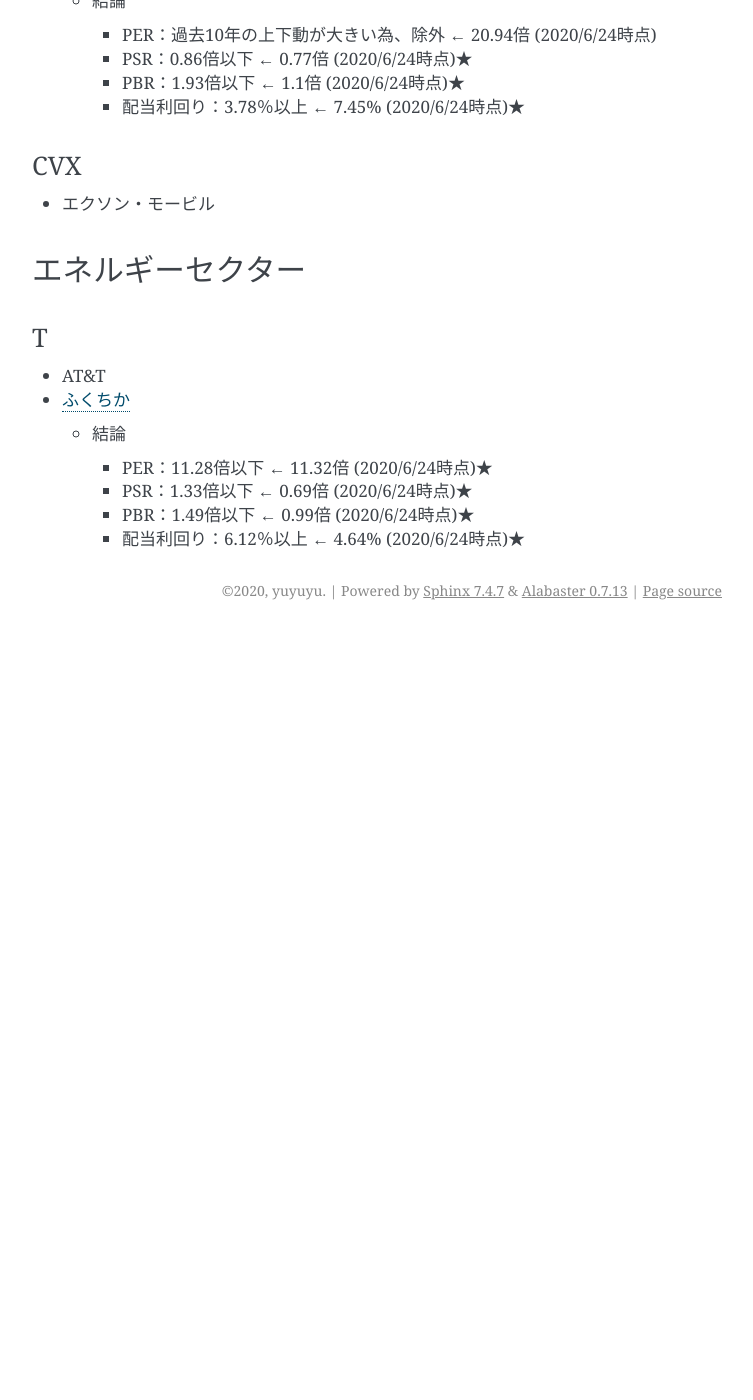
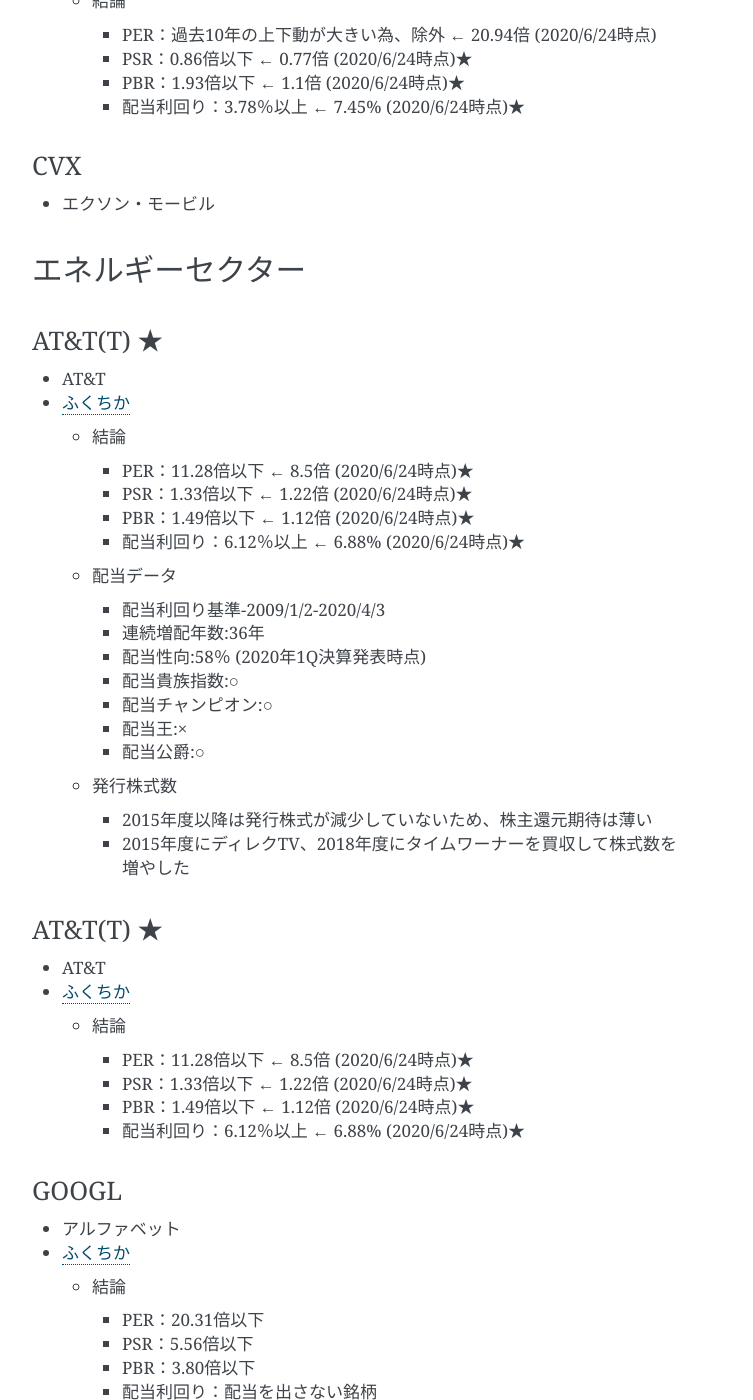
Before and after one commit to yuyuyu0706/sphinx, a Sphinx documentation site: the page built from sphinx/source/work/page07_finance.rst, in a window 1280 px wide and 1400 px high, scrolled down 8062 px. Shown: the whole window, without its empty margins (388-1141 px from the left). Built offline with Sphinx 7.4.7, drawn with Linux system fonts in a browser that asks for light colours; pages that are not in the unit, such as notebooks, are missing from menus; before the commit the page ends 8692 px from its top, so only the background shows below that; some of the changed text lies outside the part shown.

Commit message:
auto commit

```diff
--- a/sphinx/source/work/page07_finance.rst
+++ b/sphinx/source/work/page07_finance.rst
@@ -419,7 +419,7 @@ CVX
 ###############################
 
 ********************
-T
+AT&T(T) ★
 ********************
 
 * AT&T
@@ -427,7 +427,70 @@ T
 
   * 結論
 
-    * PER：11.28倍以下 ← 11.32倍 (2020/6/24時点)★
-    * PSR：1.33倍以下   ← 0.69倍 (2020/6/24時点)★
-    * PBR：1.49倍以下   ← 0.99倍 (2020/6/24時点)★
-    * 配当利回り：6.12％以上 ← 4.64% (2020/6/24時点)★
+    * PER：11.28倍以下 ← 8.5倍 (2020/6/24時点)★
+    * PSR：1.33倍以下   ← 1.22倍 (2020/6/24時点)★
+    * PBR：1.49倍以下   ← 1.12倍 (2020/6/24時点)★
+    * 配当利回り：6.12％以上 ← 6.88% (2020/6/24時点)★
+
+  * 配当データ
+
+    * 配当利回り基準-2009/1/2-2020/4/3
+    * 連続増配年数:36年
+    * 配当性向:58％ (2020年1Q決算発表時点)
+    * 配当貴族指数:○
+    * 配当チャンピオン:○
+    * 配当王:×
+    * 配当公爵:○
+
+  * 発行株式数
+
+    * 2015年度以降は発行株式が減少していないため、株主還元期待は薄い
+    * 2015年度にディレクTV、2018年度にタイムワーナーを買収して株式数を増やした
+
+
+********************
+AT&T(T) ★
+********************
+
+* AT&T
+* `ふくちか <https://hiromethod.com/t>`_
+
+  * 結論
+
+    * PER：11.28倍以下 ← 8.5倍 (2020/6/24時点)★
+    * PSR：1.33倍以下   ← 1.22倍 (2020/6/24時点)★
+    * PBR：1.49倍以下   ← 1.12倍 (2020/6/24時点)★
+    * 配当利回り：6.12％以上 ← 6.88% (2020/6/24時点)★
+
+********************
+GOOGL
+********************
+
+* アルファベット
+* `ふくちか <https://hiromethod.com/googl>`_
+
+  * 結論
+
+    * PER：20.31倍以下
+    * PSR：5.56倍以下
+    * PBR：3.80倍以下
+    * 配当利回り：配当を出さない銘柄
+
+
+********************
+TDS ★
+********************
+
+* テレフォン＆データシステムズ
+* `ふくちか <https://hiromethod.com/tds>`_
+
+  * 結論
+
+    * PER：過去10年の上下動が大きい為、除外 ← 20.94倍 (2020/6/24時点)
+    * PSR：0.53倍以下   ← 0.45倍 (2020/6/24時点)★
+    * PBR：0.67倍以下   ← 0.49倍 (2020/6/24時点)★
+    * 配当利回り：2.21％以上 ← 3.4% (2020/6/24時点)★
+
+  * 発行株式数
+
+    * 長期的に横ばい〜やや微増のため、還元は期待が薄い
```
